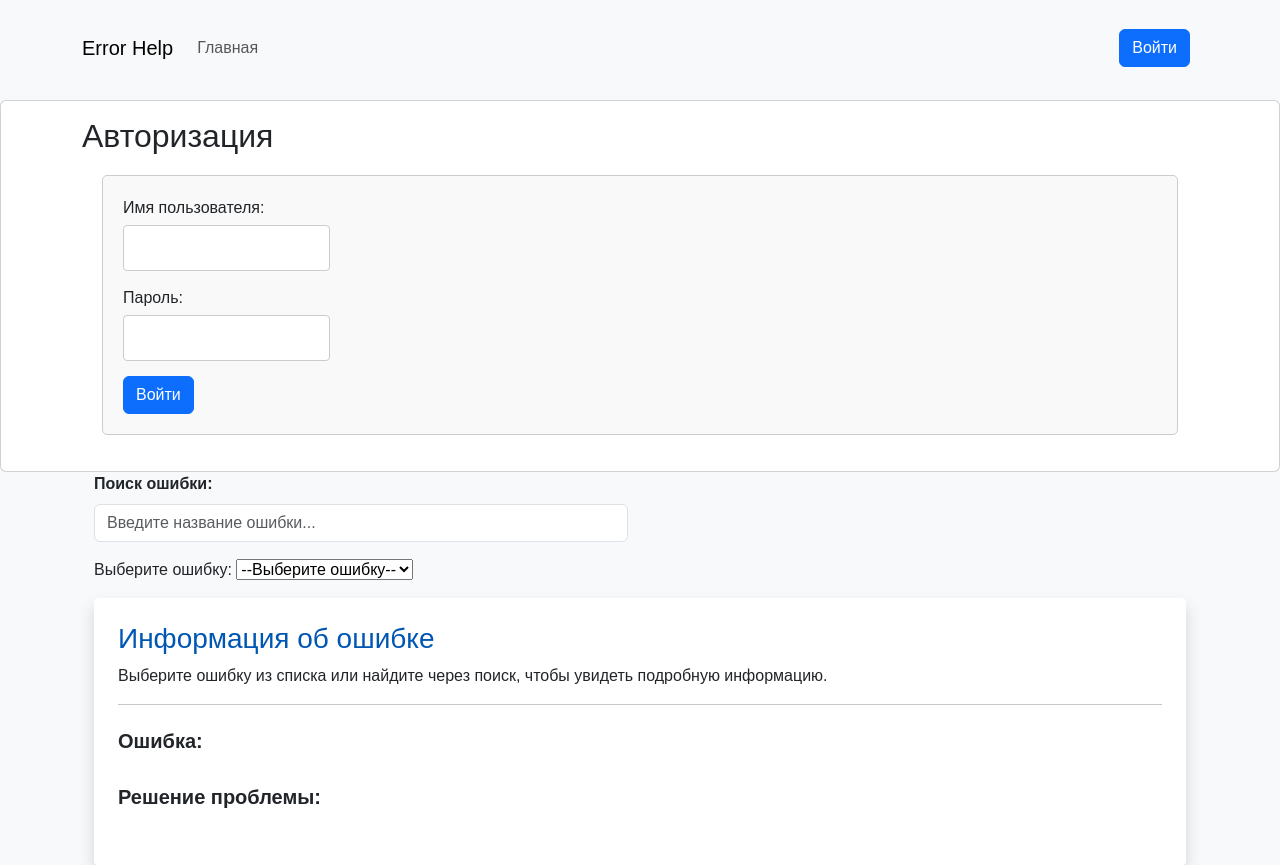
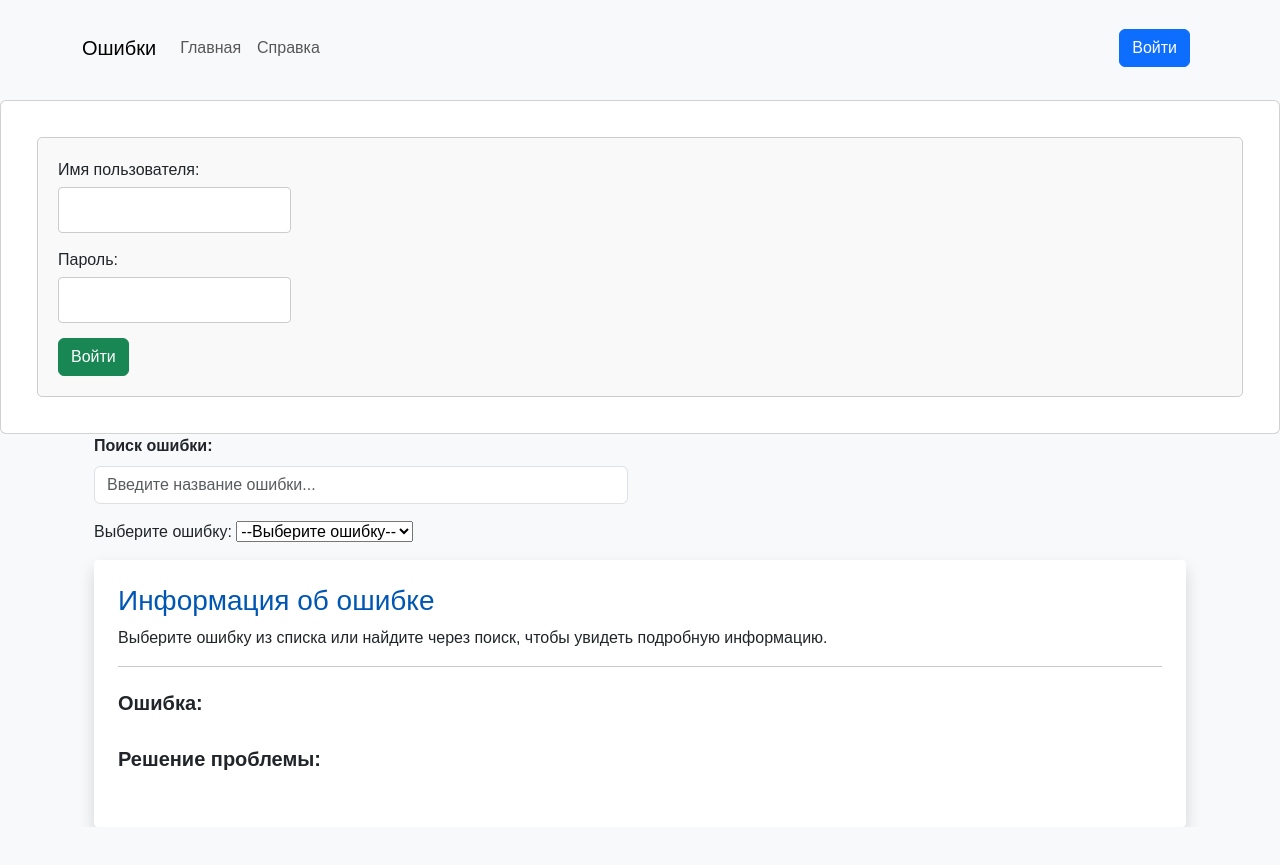
Before and after one commit to Goga11112/ErrorLib, a Flask app: page / in a window 1280 px wide, after a click on "Войти". After the commit the page ends 827 px from the top, so only its background shows below. Run offline with Flask 2, Linux system fonts and the light colour scheme; data that the repository does not hold is empty.

Commit message:
Правки

```diff
--- a/app.py
+++ b/app.py
@@ -46,6 +46,11 @@ def login_page():
 def users_page():
     return render_template('users.html')
 
+
+@app.route('/help')
+def users_page():
+    return render_template('help.html')
+
 @app.route('/uploads/<path:filename>')
 def uploaded_file(filename):
     file_path = os.path.join(app.config['UPLOAD_FOLDER'], filename)
--- a/static/login.js
+++ b/static/login.js
@@ -1,7 +1,7 @@
 document.getElementById('loginForm').addEventListener('submit', async (e) => {
     e.preventDefault();
-    const username = document.getElementById('username').value;
-    const password = document.getElementById('password').value;
+    const username = document.getElementById('loginUsername').value;
+    const password = document.getElementById('loginPassword').value;
 
     const response = await fetch('/api/login', {
         method: 'POST',
@@ -24,6 +24,30 @@ document.getElementById('loginForm').addEventListener('submit', async (e) => {
         }, 3000);
         // Показываем adminControls без перезагрузки страницы
         document.getElementById('adminControls').style.display = 'block';
+        // Добавляем или обновляем имя пользователя и кнопку регистрации в navbar
+        const navbar = document.querySelector('.navbar-nav');
+
+        // Удаляем старые элементы, если они существуют
+        const oldUserElement = document.getElementById('userNavItem');
+        if (oldUserElement) oldUserElement.remove();
+        const oldRegisterButton = document.getElementById('registerNavItem');
+        if (oldRegisterButton) oldRegisterButton.remove();
+
+        // Добавляем кнопку регистрации
+        const registerButton = document.createElement('li');
+        registerButton.id = 'registerNavItem';
+        registerButton.className = 'nav-item';
+        registerButton.innerHTML = `<a class="nav-link" href="/register">Регистрация</a>`;
+        navbar.appendChild(registerButton);
+
+        // Добавляем имя пользователя (прижимаем вправо)
+        const userElement = document.createElement('li');
+        userElement.id = 'userNavItem';
+        userElement.className = 'nav-item ms-auto'; // Добавляем ms-auto для выравнивания вправо
+        userElement.innerHTML = `<span class="nav-user">${username}</span>`;
+        navbar.appendChild(userElement);
+
+
     } else {
         messageDiv.textContent = result.message;
         messageDiv.className = 'alert alert-danger';
--- a/static/styles.css
+++ b/static/styles.css
@@ -3,7 +3,6 @@ body {
     padding-top: 20px; /* Отступ сверху, чтобы контент не сливался с навигацией, если она будет */
     background-color: #f8f9fa; /* Светлый фон */
 }
-
 /* Existing styles */
 
 .suggestion-item {
--- a/templates/base.html
+++ b/templates/base.html
@@ -3,7 +3,7 @@
 <head>
     <meta charset="UTF-8">
     <meta name="viewport" content="width=device-width, initial-scale=1.0">
-    <title>Error Help</title>
+    <title>База знаний Ошибок</title>
     <!-- Подключаем Bootstrap CSS -->
     <link href="https://cdn.jsdelivr.net/npm/bootstrap@5.3.0/dist/css/bootstrap.min.css" rel="stylesheet">
     <link rel="stylesheet" href="{{ url_for('static', filename='styles.css') }}">
@@ -12,7 +12,7 @@
     <!-- Навигационная панель -->
     <nav class="navbar navbar-expand-lg navbar-light bg-light mb-4">
         <div class="container">
-            <a class="navbar-brand" href="/">Error Help</a>
+            <a class="navbar-brand" href="/">Ошибки</a>
             <button class="navbar-toggler" type="button" data-bs-toggle="collapse" data-bs-target="#navbarNav" aria-controls="navbarNav" aria-expanded="false" aria-label="Toggle navigation">
                 <span class="navbar-toggler-icon"></span>
             </button>
@@ -21,7 +21,11 @@
                     <li class="nav-item">
                         <a class="nav-link" href="/">Главная</a>
                     </li>
+                    <li class="nav-item">
+                        <a class="nav-link" href="/help">Справка</a>
+                    </li>
                 </ul>
+                <span class="nav-user"></span>
                 <!-- Кнопка Войти и аккордеон -->
                 <div class="d-flex">
                     <button class="btn btn-primary me-2" type="button" data-bs-toggle="collapse" data-bs-target="#authCollapse" aria-expanded="false" aria-controls="authCollapse">
--- a/templates/login.html
+++ b/templates/login.html
@@ -1,21 +1,14 @@
-{% block content %}
-<div class="container">
-    <h2>Авторизация</h2>
+<div>
     <form id="loginForm">
         <div class="form-group">
-            <label for="username">Имя пользователя:</label>
-            <input type="text" class="form-control" id="username" required>
+            <label for="loginUsername">Имя пользователя:</label>
+            <input type="text" class="form-control" id="loginUsername" required>
         </div>
         <div class="form-group">
-            <label for="password">Пароль:</label>
-            <input type="password" class="form-control" id="password" required>
+            <label for="loginPassword">Пароль:</label>
+            <input type="password" class="form-control" id="loginPassword" required>
         </div>
-        <button type="submit" class="btn btn-primary">Войти</button>
+        <button type="submit" class="btn btn-success">Войти</button>
     </form>
     <div id="loginMessage" class="mt-3"></div>
 </div>
-{% endblock %}
-
-{% block scripts %}
-<script src="{{ url_for('static', filename='login.js') }}"></script>
-{% endblock %}
```
Also changed, not shown: templates/help.html (added, +16 -0 lines).
